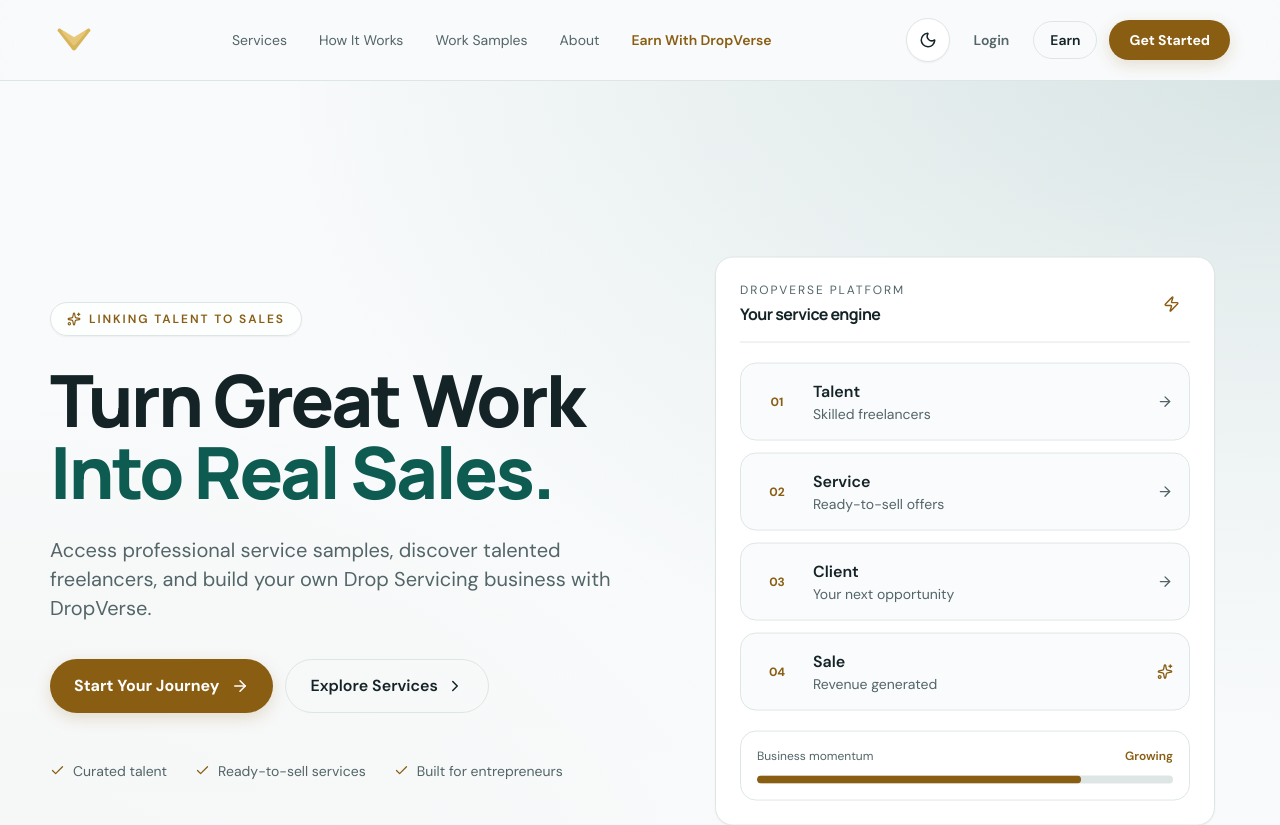
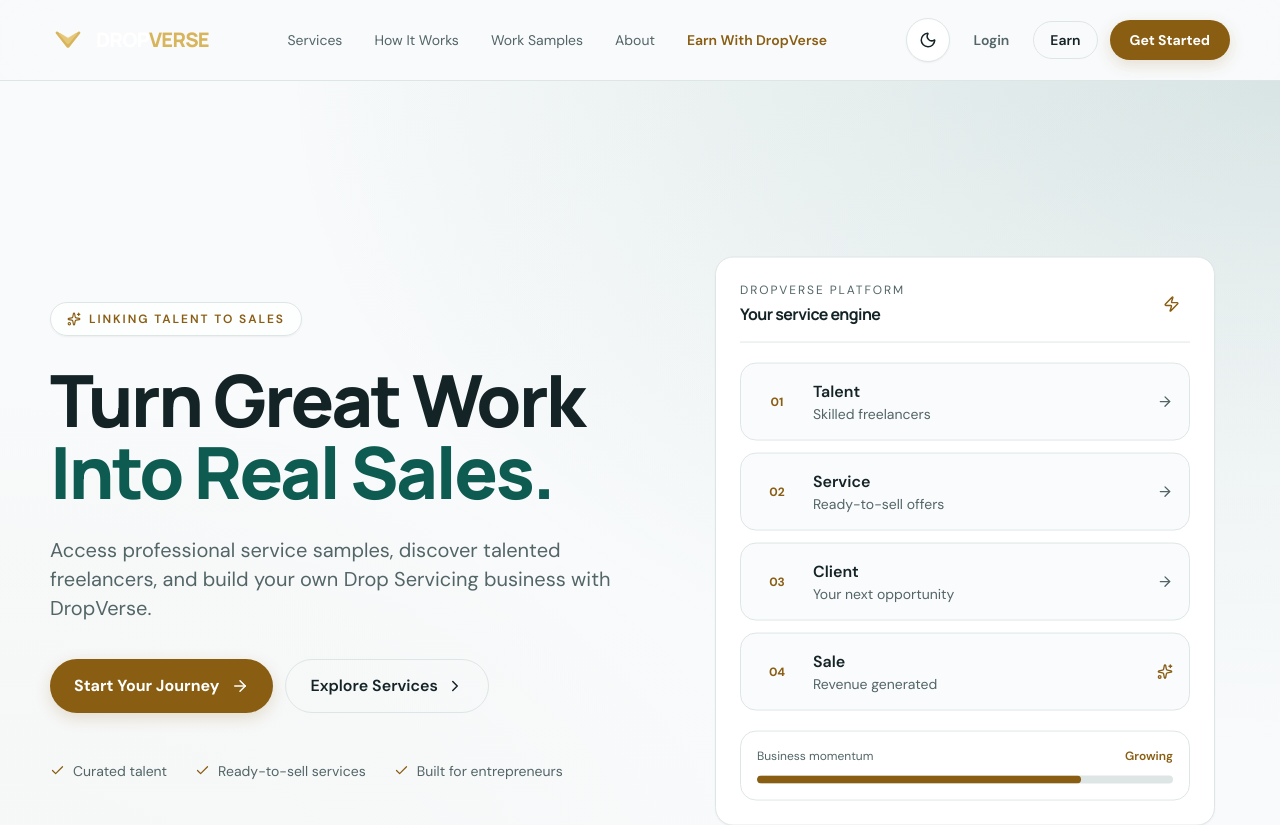
Before and after one commit to dropverseagency/dropverse, a Next.js app: page / in a window 1280 px wide. Shown: the top 825 px of the page. Built offline with nearby package versions, Linux system fonts and the light colour scheme; no server answers.

Commit message:
Brand: transparent icon + DROP white / VERSE gold wordmark

```diff
--- a/components/Brand.tsx
+++ b/components/Brand.tsx
@@ -2,28 +2,26 @@
 
 import Image from 'next/image'
 import Link from 'next/link'
-import { DROPVERSE_LOGO_SRC } from '../lib/dropverseLogo'
 
-/** Official DropVerse mark for shared headers (aspect preserved, no stretched text). */
+/** Official DropVerse mark: transparent gold icon + wordmark (DROP white, VERSE gold). */
 export default function Brand({ compact = false }: { compact?: boolean }) {
-  const height = compact ? 36 : 48
-  const width = Math.round(height * 2.5)
+  const icon = compact ? 28 : 36
 
   return (
-    <Link href="/" className="inline-flex shrink-0 items-center" aria-label="DropVerse home">
+    <Link href="/" className="inline-flex shrink-0 items-center gap-2.5" aria-label="DropVerse home">
       <Image
-        src={DROPVERSE_LOGO_SRC}
-        alt="DropVerse"
-        width={width}
-        height={height}
-        className={
-          compact
-            ? 'h-9 w-auto max-h-9 object-contain'
-            : 'h-10 w-auto max-h-12 object-contain sm:h-12'
-        }
+        src="/dropverse-icon.svg"
+        alt=""
+        width={icon}
+        height={icon}
+        className={compact ? 'h-7 w-7 object-contain' : 'h-8 w-8 object-contain sm:h-9 sm:w-9'}
         priority
         unoptimized
       />
+      <span className={`font-display font-extrabold tracking-tight ${compact ? 'text-base' : 'text-lg sm:text-xl'}`}>
+        <span className="text-white">DROP</span>
+        <span className="text-[#d8b45a]">VERSE</span>
+      </span>
     </Link>
   )
 }
```
